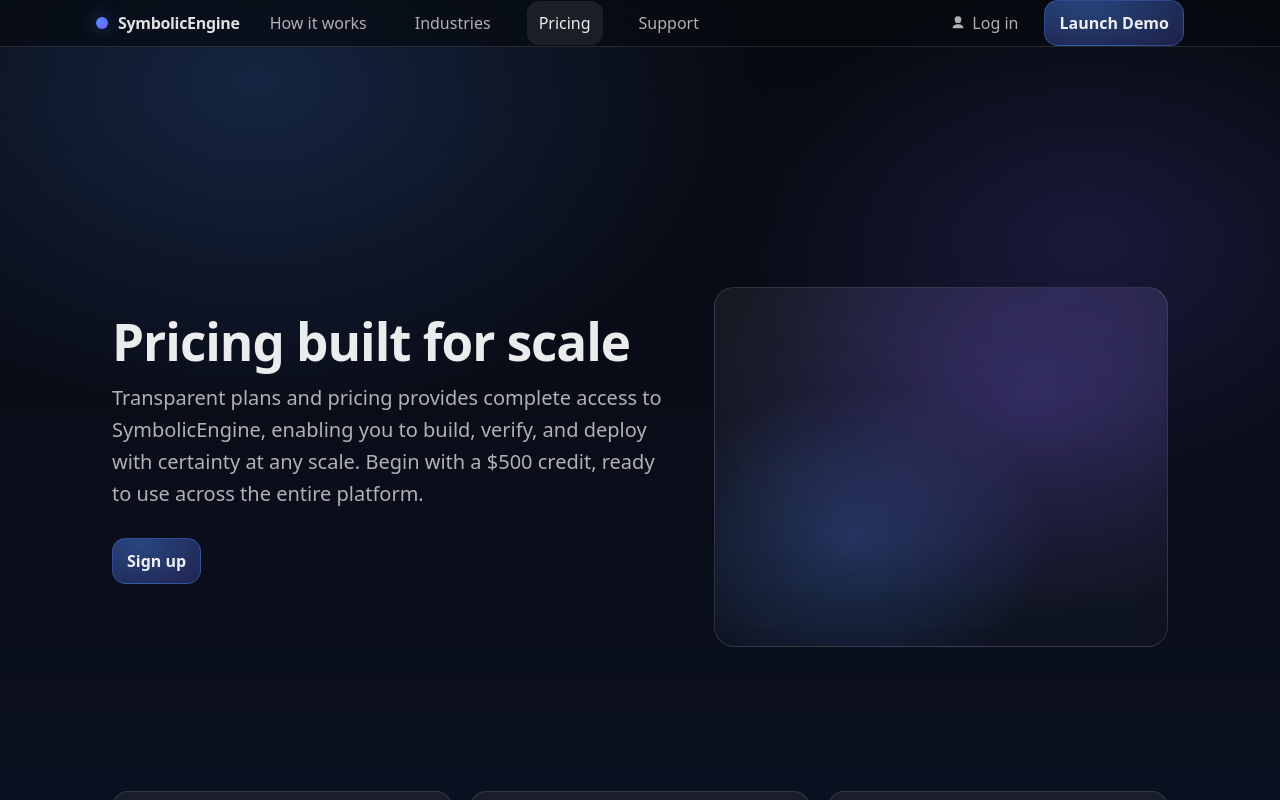
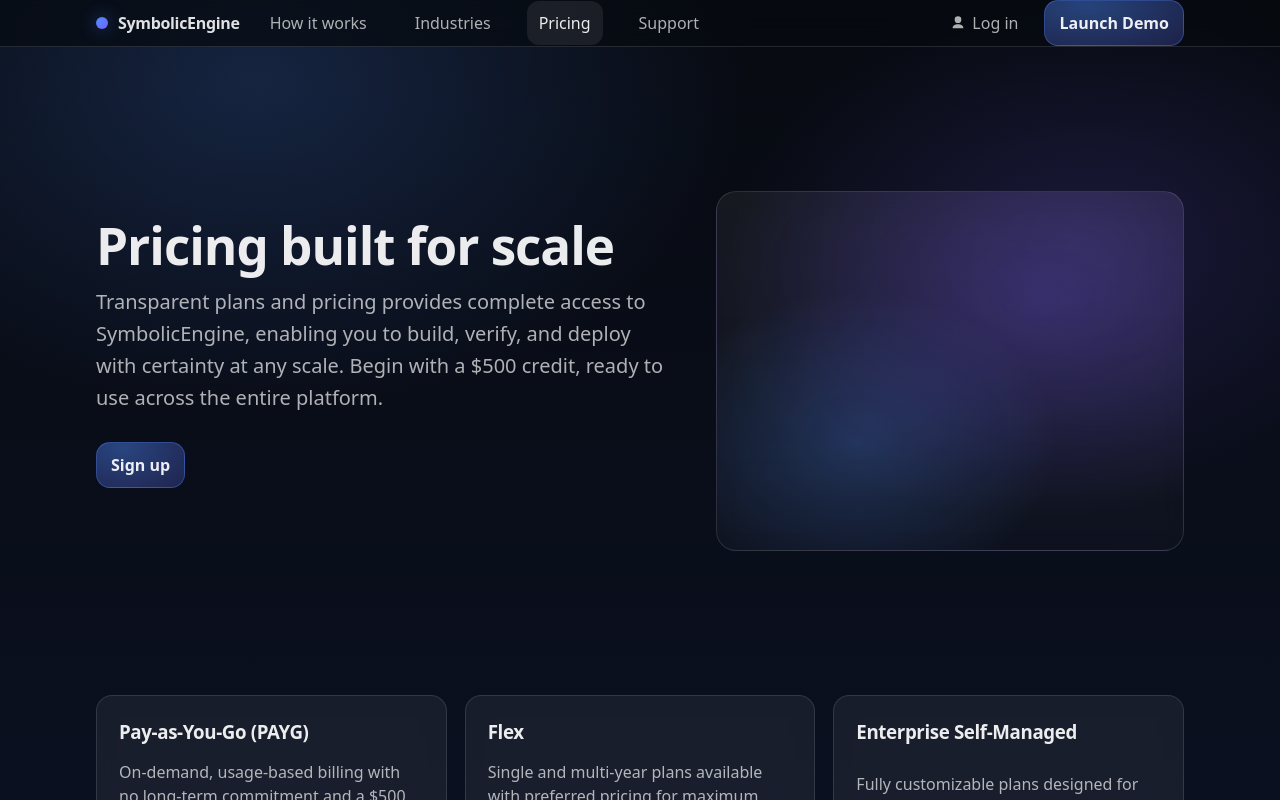
Before and after one commit to f22fighterpilot1/sen-website, a React (Vite) app: page /pricing in a window 1280 px wide. Built offline with nearby package versions, Linux system fonts and the light colour scheme.

Commit message:
on pricing page: removed <div className="container"> from line 109, <div className="container"> from line 28, removed word "container" from <div className="container pricing-hero-grid"> on line 9

```diff
--- a/src/pages/Pricing.tsx
+++ b/src/pages/Pricing.tsx
@@ -6,7 +6,7 @@ export default function Pricing() {
     <main className="content">
       {/* HERO */}
       <section className="pricing-hero">
-        <div className="container pricing-hero-grid">
+        <div className="pricing-hero-grid">
           <div>
             <h1>Pricing built for scale</h1>
             <p className="lead">
@@ -25,7 +25,6 @@ export default function Pricing() {
 
       {/* PLANS */}
       <section className="section">
-        <div className="container">
           <div className="cards pricing-cards">
             <div className="card pricing-card">
               <h3>Pay-as-You-Go (PAYG)</h3>
@@ -60,7 +59,6 @@ export default function Pricing() {
               </a>
             </div>
           </div>
-        </div>
       </section>
 
 <section className="section">
@@ -108,7 +106,6 @@ export default function Pricing() {
 </section>
 
 <section className="section faq">
-  <div className="container">
     <h2>FAQs</h2>
 
     {/* Tabs */}
@@ -173,7 +170,6 @@ export default function Pricing() {
         </p>
       </details>
     </div>
-  </div>
 </section>
 
 
--- a/src/styles/theme.css
+++ b/src/styles/theme.css
@@ -436,7 +436,7 @@
 /* ================= PRICING ================= */
 
 .pricing-hero {
-    padding: 96px 0 64px;
+    padding: 0px 0 64px;
 }
 
 .pricing-hero-grid {
```
